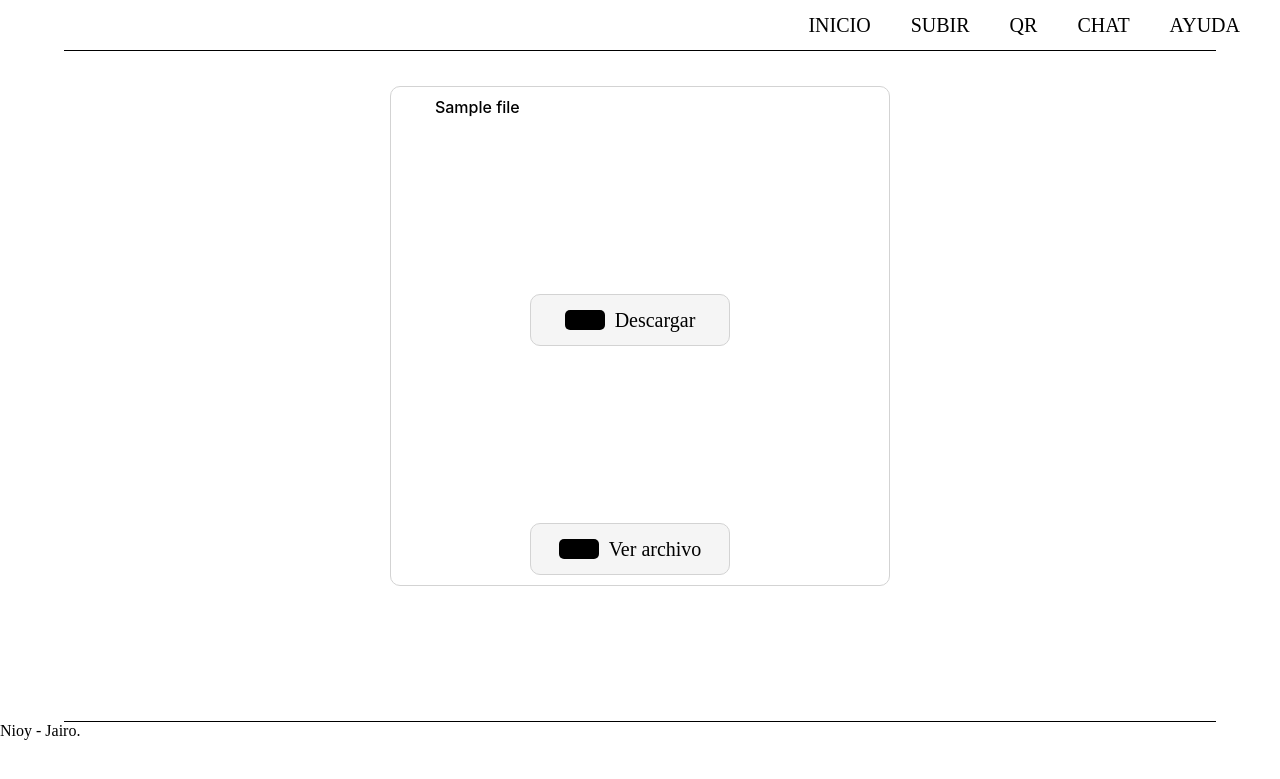
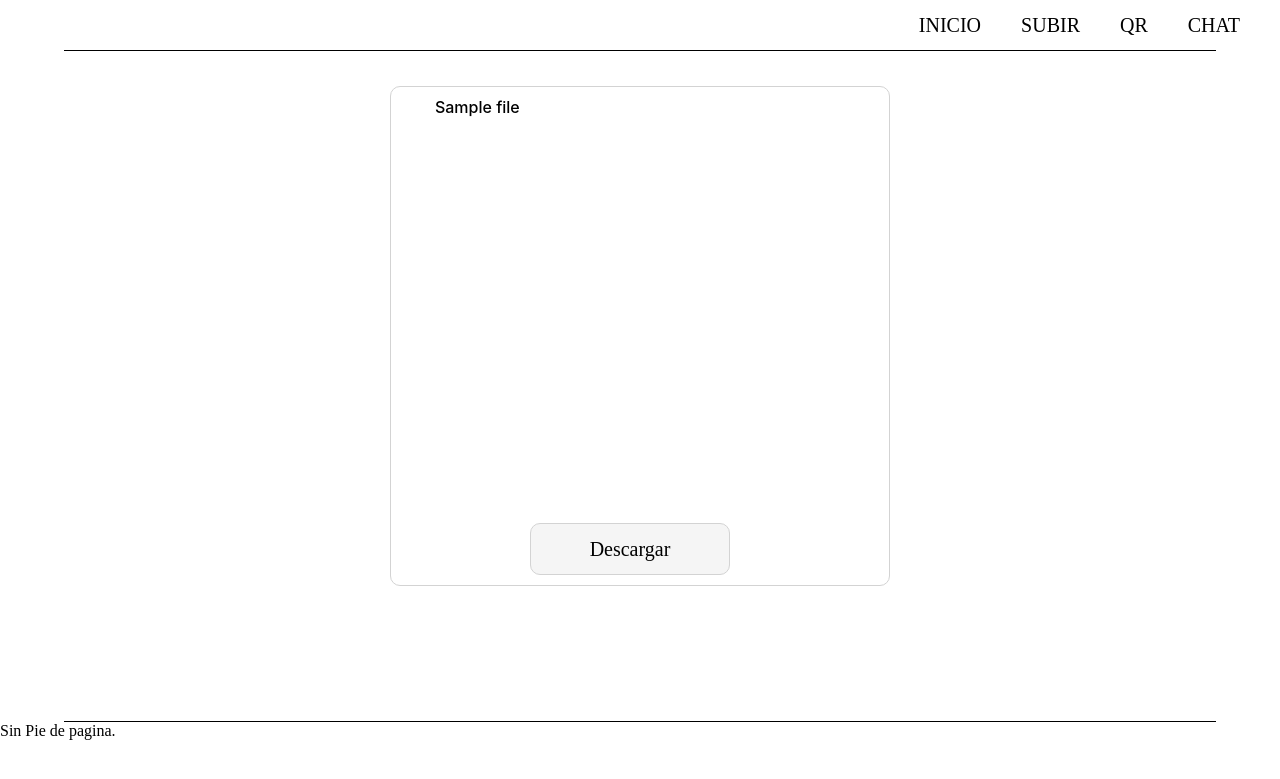
Before and after one commit to NioyJadelkaFp/NetDrop, a Flask app: template templates/index.html in a window 1280 px wide. Shown: the top 779 px of the page. Run offline with Flask 3, Linux system fonts and the light colour scheme; the template is opened without the code that fills it: most values are stand-ins (such as "Sample title", 1, 10 or a date in 2020).

Commit message:
Para produccuin

```diff
--- a/app.py
+++ b/app.py
@@ -1,4 +1,3 @@
-from cv2 import broadcast
 from flask import Flask, redirect, render_template, send_file, request
 from Funciones import Qr_Generator
 from Funciones import Show_File as Show_File
@@ -87,4 +86,4 @@ def Message(msg):
 
 if __name__ == '__main__':
     Qr_Generator.Generar_QR()
-    socketio.run(app,host="0.0.0.0", port=5000, debug=True )
+    socketio.run(app)
--- a/static/css/componentes.css
+++ b/static/css/componentes.css
@@ -227,9 +227,6 @@
     text-align: center;
 }
 
-.UpInput {
-    display: none; /* Ocultar el input de tipo file */
-}
 
 .Up:hover {
     background-color: #555555; /* Gris más claro */
--- a/templates/Qr_Generator.html
+++ b/templates/Qr_Generator.html
@@ -11,6 +11,9 @@
         </div>
     </div>
 
-    <a class="Boton_Url" href="/qr">Generar QR</a>
+    <!--
+     <a class="Boton_Url" href="/qr">Generar QR</a>
+    -->
+
 
 {% endblock %}
--- a/templates/index.html
+++ b/templates/index.html
@@ -18,6 +18,10 @@
     <picture>
       <embed class="Icono_Documento" src="{{ File.ruta }}" type="application/pdf" width="150" height="200">
     </picture>
+    {% elif File.tipo in ["aac", "wav", "mp4","flac","ogg","aiff"] %}
+    <picture>
+      <audio src="{{ File.ruta }}"></audio>
+    </picture>
     {% elif File.tipo in ["py", "js", "html", "css", "txt", "java", "jav", "exe"] %}
     <picture>
       <img src="{{ url_for('static', filename='Logo/codigo.png') }}" alt="Código">
@@ -26,21 +30,8 @@
     <span class="Texto">{{ File.nombre }}</span>
 
     <a href="#" onclick="downloadFile('{{ File.nombre }}')">
-      <img class="Des" src="{{ url_for('static', filename='Logo/descargar.png') }}" alt="Descargar icono" />
-      Descargar
+        Descargar
     </a>
-
-    <a href="{{ File.ruta }}">
-      <img class="Des" src="{{ url_for('static', filename='Logo/descargar.png') }}" alt="Descargar icono" />
-      Ver archivo
-  </a>
-
-    <!--
-      <a class="Des" onclick="abrirDialogo()" style="pointer-events: none;
-    color: gray; /* Opcional: Cambia el color para indicar que está deshabilitado */
-    text-decoration: none;
-" >Ver</a>
-    -->
 
   </div>
   {% endfor %}
--- a/templates/layout.html
+++ b/templates/layout.html
@@ -6,7 +6,8 @@
     <link rel="stylesheet" href="{{ url_for('static', filename='css/global.css') }}">
     <link rel="stylesheet" href="{{ url_for('static', filename='css/componentes.css') }}">
     <link rel="shortcut icon" href="{{ url_for('static', filename='Logo/Logo.jpeg') }}" type="image/x-icon">
-    <title>NETDROP - Nioy</title>
+    <meta name="description" content="Aquí puedes subir todo lo que desees y expresar tus ideas libremente. No existe ningún tipo de filtro en los comentarios, lo que permite una interacción más auténtica y abierta entre los usuarios.">
+    <title>NetDrop - Nombre provisional</title>
 </head>
 <body>
     <div class="header">
@@ -15,7 +16,6 @@
             <li><a href="/update">SUBIR</a></li>
             <li><a href="/qr">QR</a></li>
             <li><a href="/chat">CHAT</a></li>
-            <li><a href="https://github.com/NioyJadelkaFp/NetDrop" target="_blank">AYUDA</a></li>
         </nav>
         <div class="hr_barra"></div>
     </div>
@@ -28,7 +28,7 @@
 
     <div class="hr_barra"></div>
     <footer>
-        Nioy - Jairo.
+        Sin Pie de pagina.
     </footer>
 </body>
 </html>
```
